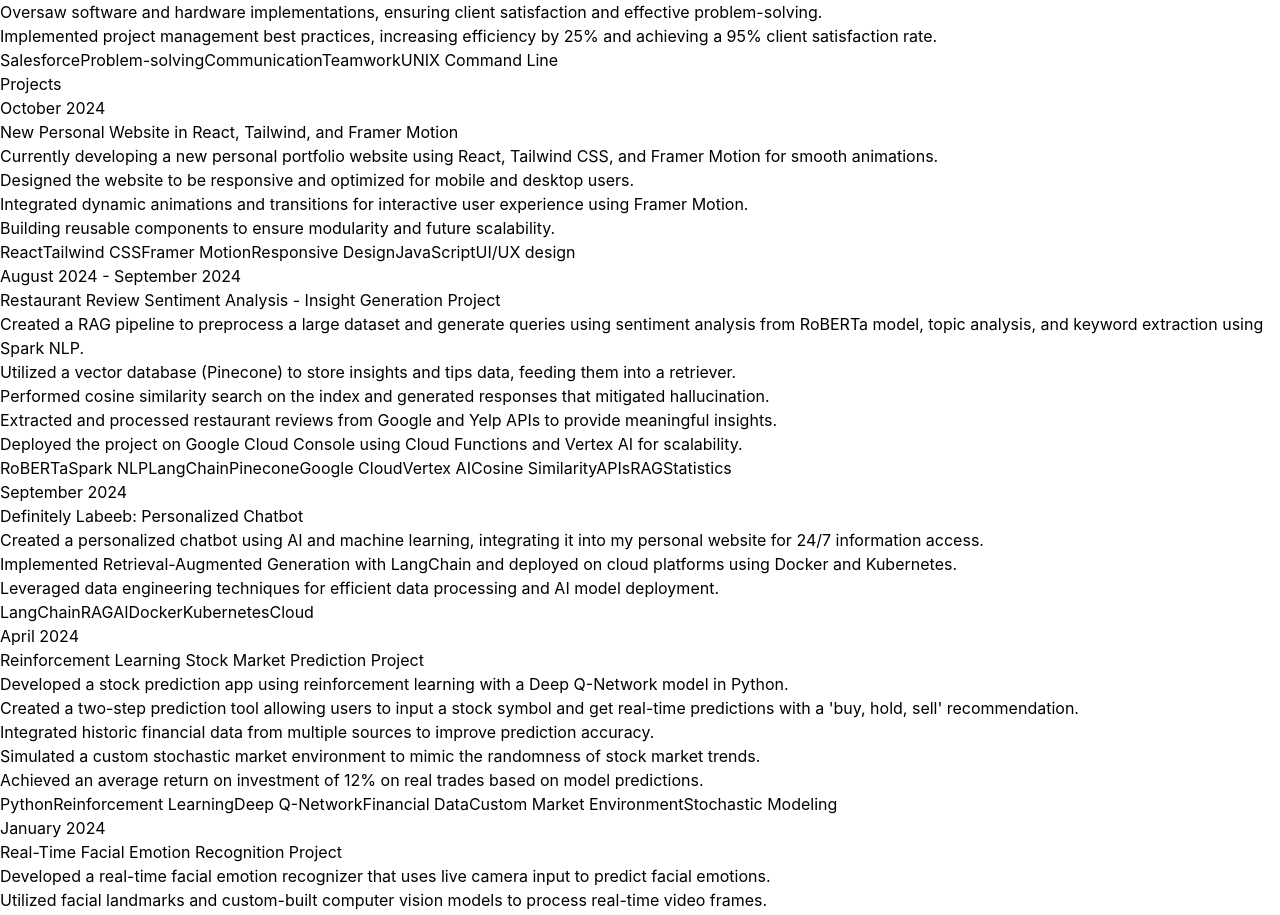
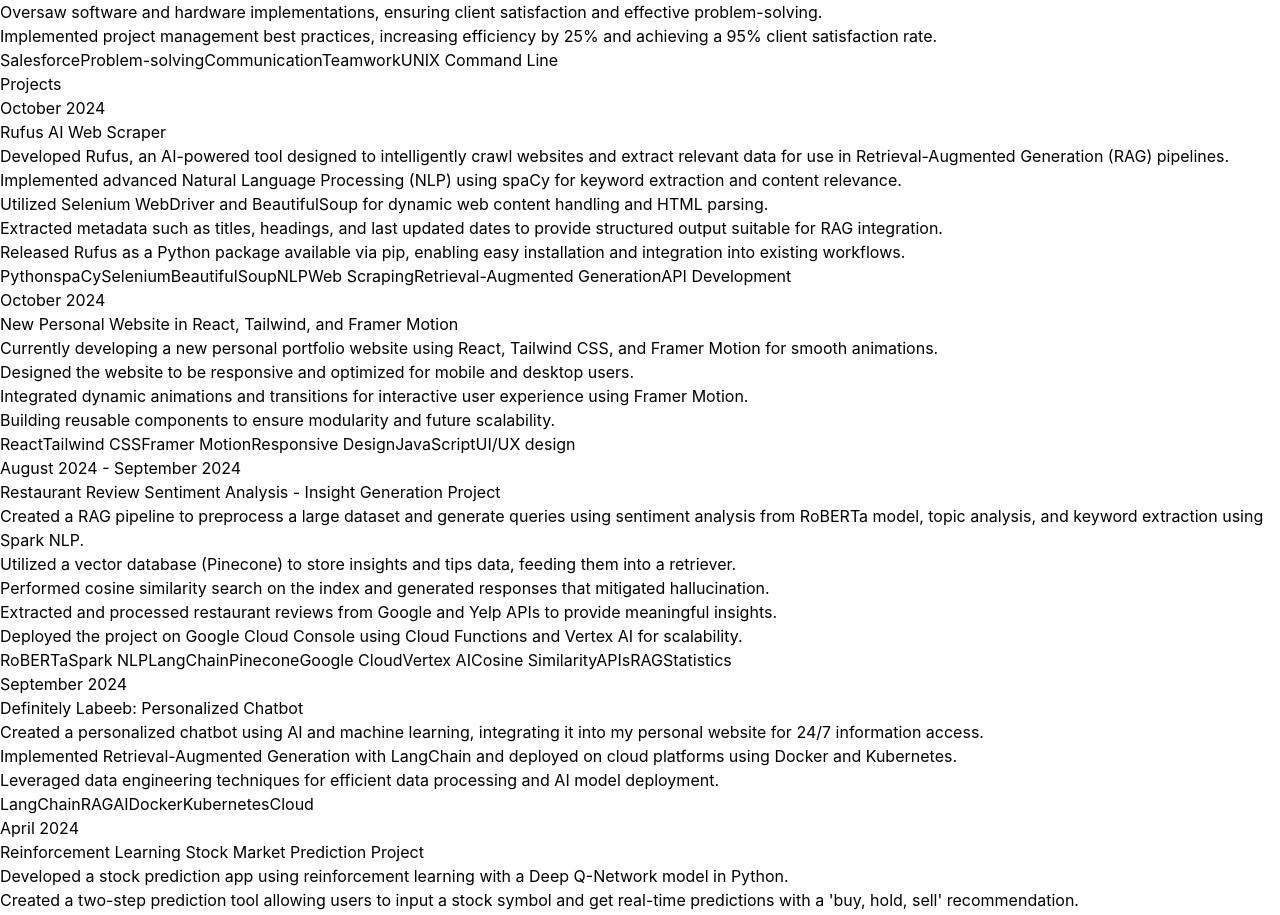
Before and after one commit to LabeebZahed03/PersonalSiteNew, a React (Vite) app: page / in a window 1280 px wide. Shown: the part 3662-4577 px from the top of the page. Built offline with nearby package versions, Linux system fonts and the light colour scheme.

Commit message:
Adding new project

```diff
--- a/src/constants/index.js
+++ b/src/constants/index.js
@@ -59,6 +59,10 @@
 ];
 
 export const PROJECTS = [
+  { title: "Rufus AI Web Scraper", date: "October 2023",
+    date:"October 2024",
+    description: [ "Developed Rufus, an AI-powered tool designed to intelligently crawl websites and extract relevant data for use in Retrieval-Augmented Generation (RAG) pipelines.", "Implemented advanced Natural Language Processing (NLP) using spaCy for keyword extraction and content relevance.", "Utilized Selenium WebDriver and BeautifulSoup for dynamic web content handling and HTML parsing.", "Extracted metadata such as titles, headings, and last updated dates to provide structured output suitable for RAG integration.", "Released Rufus as a Python package available via pip, enabling easy installation and integration into existing workflows." ],
+    technologies: ["Python", "spaCy", "Selenium", "BeautifulSoup", "NLP", "Web Scraping", "Retrieval-Augmented Generation", "API Development"], },
   {
     title: "New Personal Website in React, Tailwind, and Framer Motion",
     date: "October 2024",
```
